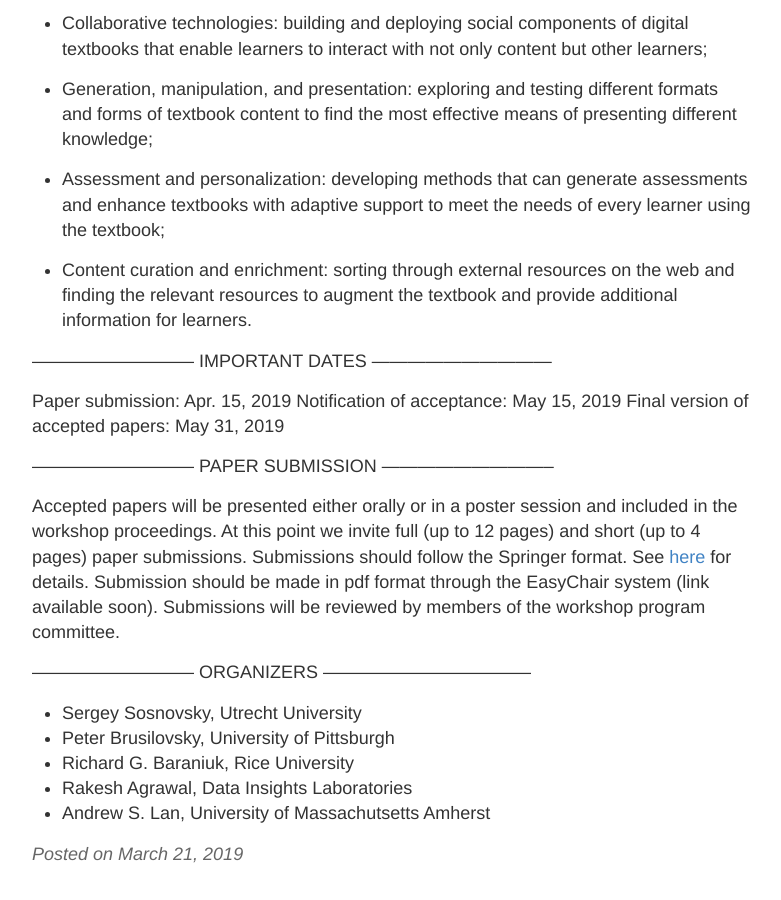
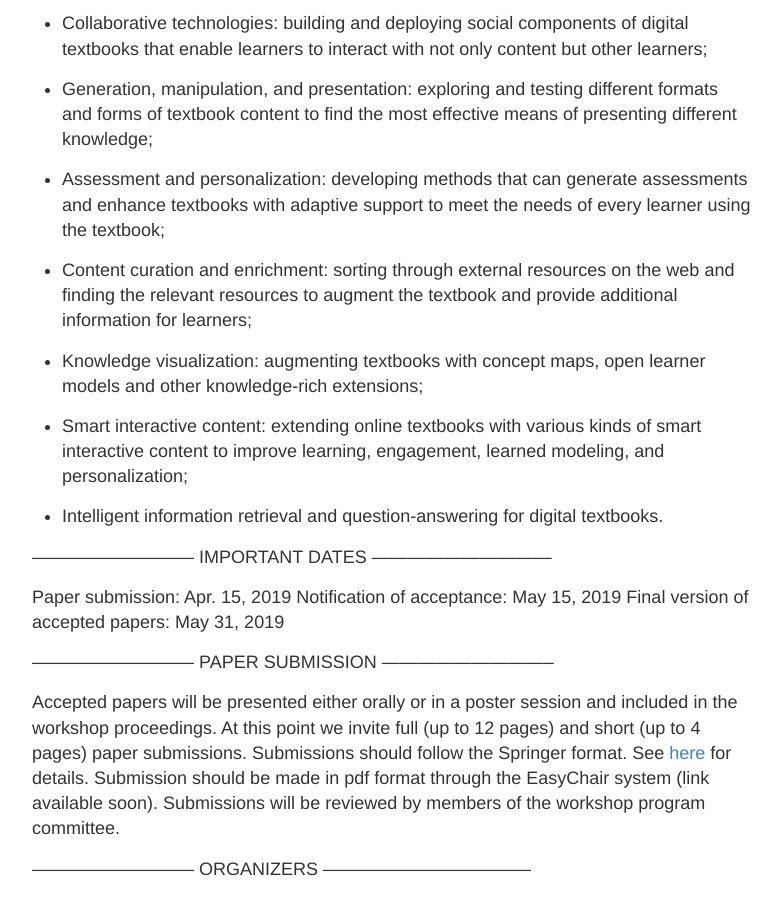
Before and after one commit to ml4ed/ml4ed.github.io, a Jekyll site: the page built from _posts/2019-03-21-2019-AIED-workshop.md, in a window 1280 px wide and 900 px high, scrolled down 935 px. Shown: the whole window, without its empty margins (248-1029 px from the left). Built offline with Jekyll 4.4.1, drawn with Linux system fonts in a browser that asks for light colours.

Commit message:
Update 2019-03-21-2019-AIED-workshop.md

```diff
--- a/_posts/2019-03-21-2019-AIED-workshop.md
+++ b/_posts/2019-03-21-2019-AIED-workshop.md
@@ -43,7 +43,16 @@ textbook content to find the most effective means of presenting different knowle
 textbooks with adaptive support to meet the needs of every learner using the textbook;
 
 * Content curation and enrichment: sorting through external resources on the web and finding the
-relevant resources to augment the textbook and provide additional information for learners.
+relevant resources to augment the textbook and provide additional information for learners;
+
+* Knowledge visualization: augmenting textbooks with concept maps, open learner models and other
+knowledge-rich extensions;
+
+* Smart interactive content: extending online textbooks with various kinds of smart interactive
+content to improve learning, engagement, learned modeling, and personalization;
+
+* Intelligent information retrieval and question-answering for digital textbooks.
+
 
 --------------------------- IMPORTANT DATES ------------------------------
 
```
